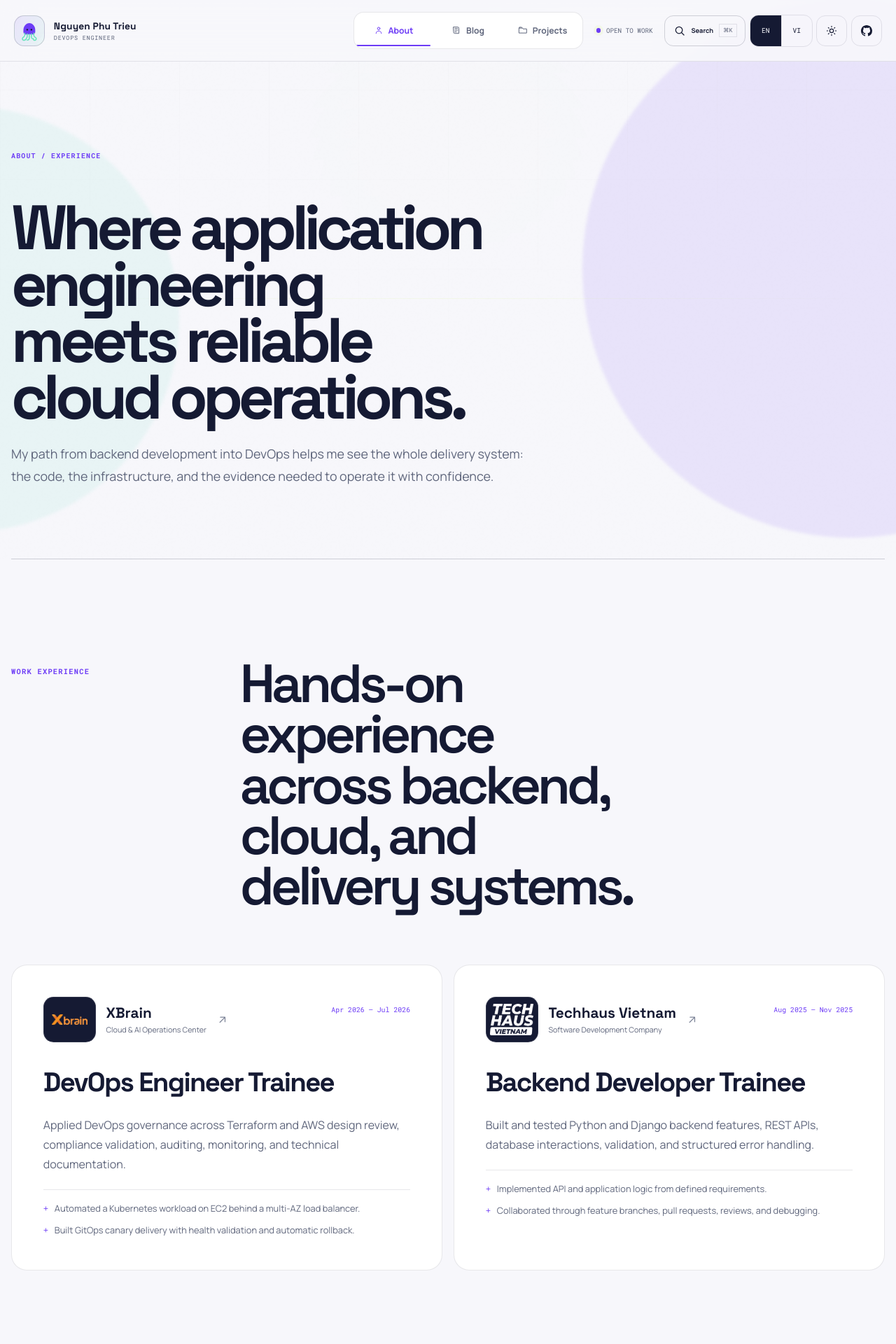
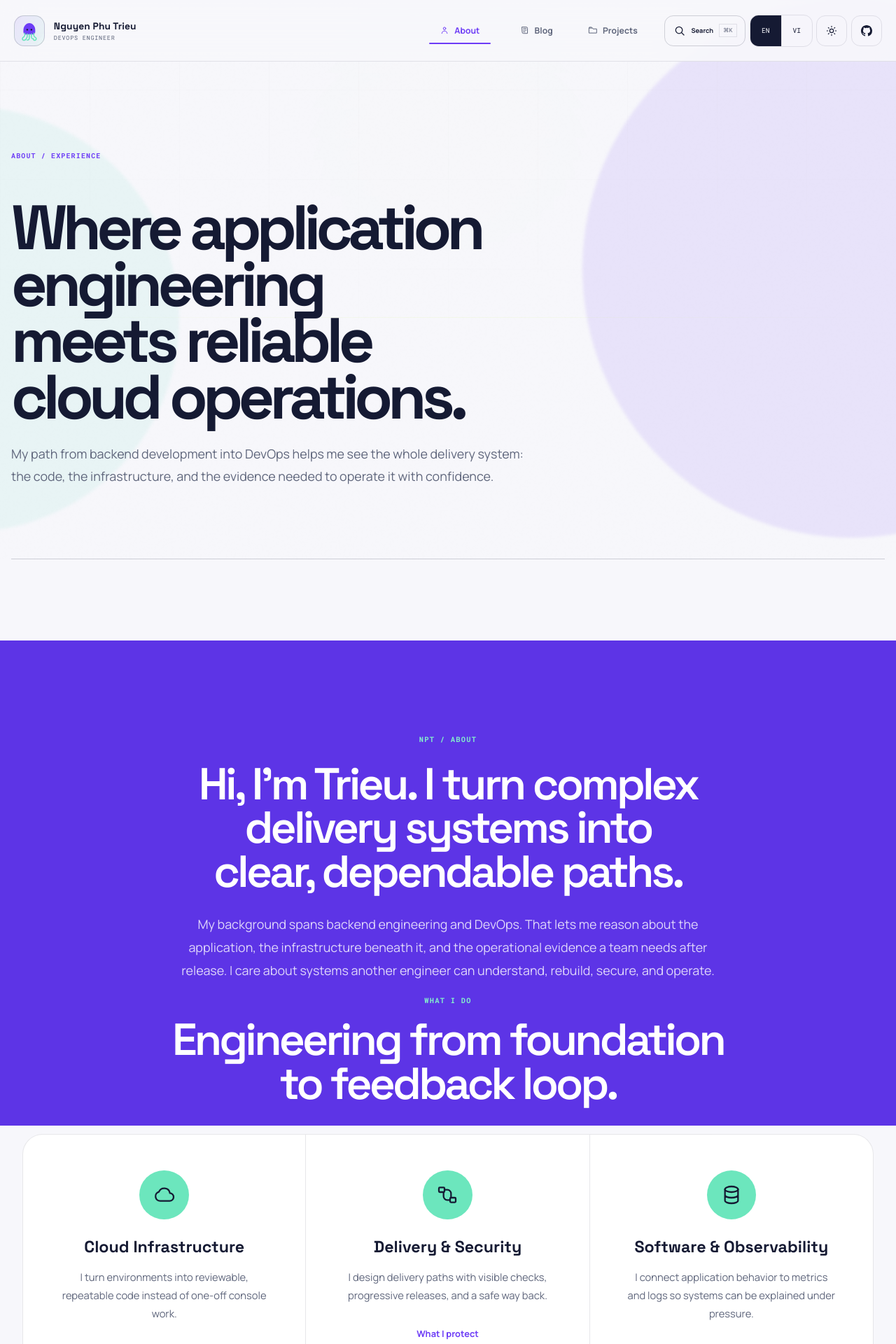
Before and after one commit to TrieuNguyenPhu/portfolio, a Next.js app: page /about in a window 1280 px wide. Shown: the top 1920 px of the page at 70% size. Built offline with nearby package versions, Linux system fonts and the light colour scheme.

Commit message:
feat(portfolio): refine navigation and flow

```diff
--- a/app/about/page.tsx
+++ b/app/about/page.tsx
@@ -1,6 +1,7 @@
 "use client";
 
 import Image from "next/image";
+import ProfileOverview from "../profile-overview";
 import { useSitePreferences } from "../site-preferences";
 import UiIcon from "../ui-icon";
 
@@ -71,6 +72,8 @@ export default function AboutPage() {
         <p>{t.lede}</p>
       </header>
 
+      <ProfileOverview />
+
       <section className="about-experience" aria-labelledby="experience-title">
         <header className="folio-section-heading" data-reveal>
           <span>{t.experienceLabel}</span>
--- a/app/globals.css
+++ b/app/globals.css
@@ -714,13 +714,12 @@ h1, h2, h3 { font-family: var(--font-display), sans-serif; }
 .logo-eye { fill: #151a33; }
 .logo-tentacle { animation: logo-draw 1.8s cubic-bezier(.16,1,.3,1) both; fill: none; stroke: #65e3ba; stroke-dasharray: 150; stroke-linecap: round; stroke-linejoin: round; stroke-width: 3; }
 
-.primary-nav { background: var(--sheet); border: 1px solid var(--rule); border-radius: .9rem; display: grid; gap: 0; grid-template-columns: repeat(3, minmax(0, 1fr)); margin-inline: 1.2rem; overflow: hidden; padding: .2rem; position: relative; width: 20.5rem; }
-.primary-nav::after { background: var(--acid); border-radius: 999px; bottom: .18rem; content: ""; height: 2px; left: .2rem; opacity: 1; position: absolute; transform: translateX(0); transition: opacity .2s ease, transform .48s cubic-bezier(.16,1,.3,1); width: calc((100% - .4rem) / 3); }
-.primary-nav:not([data-active])::after { opacity: 0; }
-.primary-nav[data-active="blog"]::after { transform: translateX(100%); }
-.primary-nav[data-active="projects"]::after { transform: translateX(200%); }
+.primary-nav { background: transparent; border: 0; border-radius: 0; display: grid; gap: 0; grid-template-columns: repeat(3, minmax(0, 1fr)); margin-inline: 1.2rem; overflow: visible; padding: 0; position: relative; width: 20.5rem; }
+.primary-nav::after { content: none; }
 .primary-nav a { border-radius: .65rem; justify-content: center; padding-inline: .65rem; z-index: 1; }
-.primary-nav a::after { content: none; }
+.primary-nav a::after { background: var(--acid); border-radius: 999px; bottom: .15rem; content: ""; height: 2px; left: .65rem; position: absolute; transform: scaleX(0); transform-origin: center; transition: transform .38s cubic-bezier(.16,1,.3,1); width: calc(100% - 1.3rem); }
+.primary-nav a:hover::after { transform: scaleX(0); transform-origin: center; }
+.primary-nav a.is-active::after, .primary-nav a.is-active:hover::after { transform: scaleX(1); transform-origin: center; }
 .primary-nav a:hover { background: var(--manifest-soft); color: var(--ink); }
 .primary-nav a.is-active { color: var(--acid); }
 .search-trigger, .theme-toggle, .nav-github { min-height: 2.75rem; min-width: 2.75rem; }
@@ -733,6 +732,7 @@ h1, h2, h3 { font-family: var(--font-display), sans-serif; }
 .technology-rail li:hover { background: var(--manifest-soft); color: var(--ink); transform: translateY(-2px); }
 
 .about-page { max-width: var(--page); padding-top: clamp(5rem, 10vw, 9rem); }
+.about-page .story-band { margin-top: clamp(5rem, 9vw, 8rem); }
 .about-hero { border-bottom: 1px solid var(--rule-strong); display: grid; gap: 1.5rem; padding-bottom: clamp(4rem, 8vw, 7rem); }
 .about-hero .page-label { color: var(--acid); font-family: var(--font-mono), monospace; font-size: .62rem; font-weight: 700; letter-spacing: .12em; }
 .about-hero h1 { font-size: clamp(3.2rem, 7vw, 7rem); font-weight: 620; letter-spacing: -.075em; line-height: .9; max-width: 13ch; }
--- /dev/null
+++ b/app/profile-overview.tsx
@@ -0,0 +1,59 @@
+"use client";
+
+import { text } from "./lib/localization";
+import { useSitePreferences } from "./site-preferences";
+import UiIcon, { type IconName } from "./ui-icon";
+
+const expertise = [
+  {
+    icon: "cloud" as IconName,
+    title: text("Cloud Infrastructure", "Hạ tầng Cloud"),
+    description: text("I turn environments into reviewable, repeatable code instead of one-off console work.", "Tôi biến môi trường thành code có thể review và tái lập, thay vì thao tác thủ công trên console."),
+    focus: text("What I build", "Tôi xây dựng"), focusValue: "AWS · Terraform · Serverless · Linux",
+    tools: text("Core tools", "Công cụ chính"), toolValue: "Terraform, AWS SAM, CloudFormation, Bash",
+  },
+  {
+    icon: "workflow" as IconName,
+    title: text("Delivery & Security", "Triển khai & Bảo mật"),
+    description: text("I design delivery paths with visible checks, progressive releases, and a safe way back.", "Tôi thiết kế luồng triển khai có kiểm tra rõ ràng, phát hành tăng dần và luôn có đường lui an toàn."),
+    focus: text("What I protect", "Tôi bảo vệ"), focusValue: "CI/CD · GitOps · Supply chain · Policy",
+    tools: text("Core tools", "Công cụ chính"), toolValue: "GitHub Actions, Argo CD, Trivy, Cosign",
+  },
+  {
+    icon: "database" as IconName,
+    title: text("Software & Observability", "Phần mềm & Quan sát"),
+    description: text("I connect application behavior to metrics and logs so systems can be explained under pressure.", "Tôi kết nối hành vi ứng dụng với metrics và logs để hệ thống vẫn có thể được giải thích khi có sự cố."),
+    focus: text("What I operate", "Tôi vận hành"), focusValue: "Kubernetes · APIs · Data · Telemetry",
+    tools: text("Core tools", "Công cụ chính"), toolValue: "Python, Go, Prometheus, Grafana",
+  },
+] as const;
+
+const copy = {
+  en: {
+    introTitle: "Hi, I’m Trieu. I turn complex delivery systems into clear, dependable paths.",
+    introText: "My background spans backend engineering and DevOps. That lets me reason about the application, the infrastructure beneath it, and the operational evidence a team needs after release. I care about systems another engineer can understand, rebuild, secure, and operate.",
+    expertiseLabel: "WHAT I DO",
+    expertiseTitle: "Engineering from foundation to feedback loop.",
+  },
+  vi: {
+    introTitle: "Xin chào, tôi là Triệu. Tôi biến hệ thống triển khai phức tạp thành những luồng rõ ràng và đáng tin cậy.",
+    introText: "Nền tảng của tôi trải dài từ backend engineering đến DevOps. Nhờ đó, tôi có thể hiểu ứng dụng, hạ tầng bên dưới và bằng chứng vận hành mà đội ngũ cần sau mỗi lần phát hành. Tôi quan tâm đến những hệ thống kỹ sư khác có thể hiểu, dựng lại, bảo mật và vận hành.",
+    expertiseLabel: "TÔI LÀM GÌ",
+    expertiseTitle: "Kỹ thuật từ nền móng đến vòng phản hồi.",
+  },
+} as const;
+
+export default function ProfileOverview() {
+  const { preferences: { language } } = useSitePreferences();
+  const t = copy[language];
+
+  return (
+    <>
+      <section className="story-band" data-reveal><div><span>NPT / ABOUT</span><h2>{t.introTitle}</h2><p>{t.introText}</p></div></section>
+      <section className="expertise-section" aria-labelledby="expertise-title">
+        <header className="centered-section-heading" data-reveal><span>{t.expertiseLabel}</span><h2 id="expertise-title">{t.expertiseTitle}</h2></header>
+        <div className="expertise-grid">{expertise.map((item, index) => <article key={item.title.en} data-reveal data-reveal-delay={String(index)}><div className="expertise-icon"><UiIcon name={item.icon} /></div><h3>{item.title[language]}</h3><p>{item.description[language]}</p><dl><div><dt>{item.focus[language]}</dt><dd>{item.focusValue}</dd></div><div><dt>{item.tools[language]}</dt><dd>{item.toolValue}</dd></div></dl></article>)}</div>
+      </section>
+    </>
+  );
+}
--- a/app/site-header.tsx
+++ b/app/site-header.tsx
@@ -16,7 +16,6 @@ const copy = {
     projects: "Projects",
     blog: "Blog",
     language: "Language",
-    availability: "Open to work",
     theme: { dark: "Switch to dark theme", light: "Switch to light theme", system: "Use system theme" },
   },
   vi: {
@@ -26,7 +25,6 @@ const copy = {
     projects: "Dự án",
     blog: "Blog",
     language: "Ngôn ngữ",
-    availability: "Sẵn sàng làm việc",
     theme: { dark: "Chuyển sang giao diện tối", light: "Chuyển sang giao diện sáng", system: "Dùng giao diện hệ thống" },
   },
 } as const;
@@ -44,13 +42,12 @@ export default function SiteHeader() {
         <span className="brand-mark"><BrandLogo /></span>
         <span className="brand-copy"><strong>{t.name}</strong><small>{t.role}</small></span>
       </Link>
-      <nav className="primary-nav" aria-label="Primary navigation" data-active={active}>
+      <nav className="primary-nav" aria-label="Primary navigation">
         <Link className={active === "about" ? "is-active" : undefined} aria-current={active === "about" ? "page" : undefined} href="/about"><UiIcon name="about" />{t.about}</Link>
         <Link className={active === "blog" ? "is-active" : undefined} aria-current={active === "blog" ? "page" : undefined} href="/blog"><UiIcon name="blog" />{t.blog}</Link>
         <Link className={active === "projects" ? "is-active" : undefined} aria-current={active === "projects" ? "page" : undefined} href="/projects"><UiIcon name="projects" />{t.projects}</Link>
       </nav>
       <div className="nav-tools">
-        <span className="availability"><i /> {t.availability}</span>
         <SiteSearch />
         <div className="language-switcher" role="group" aria-label={t.language}>
           <button type="button" aria-pressed={language === "en"} onClick={() => setLanguage("en")}>EN</button>
```
Also changed, not shown: app/page.tsx (+6 -40 lines).
